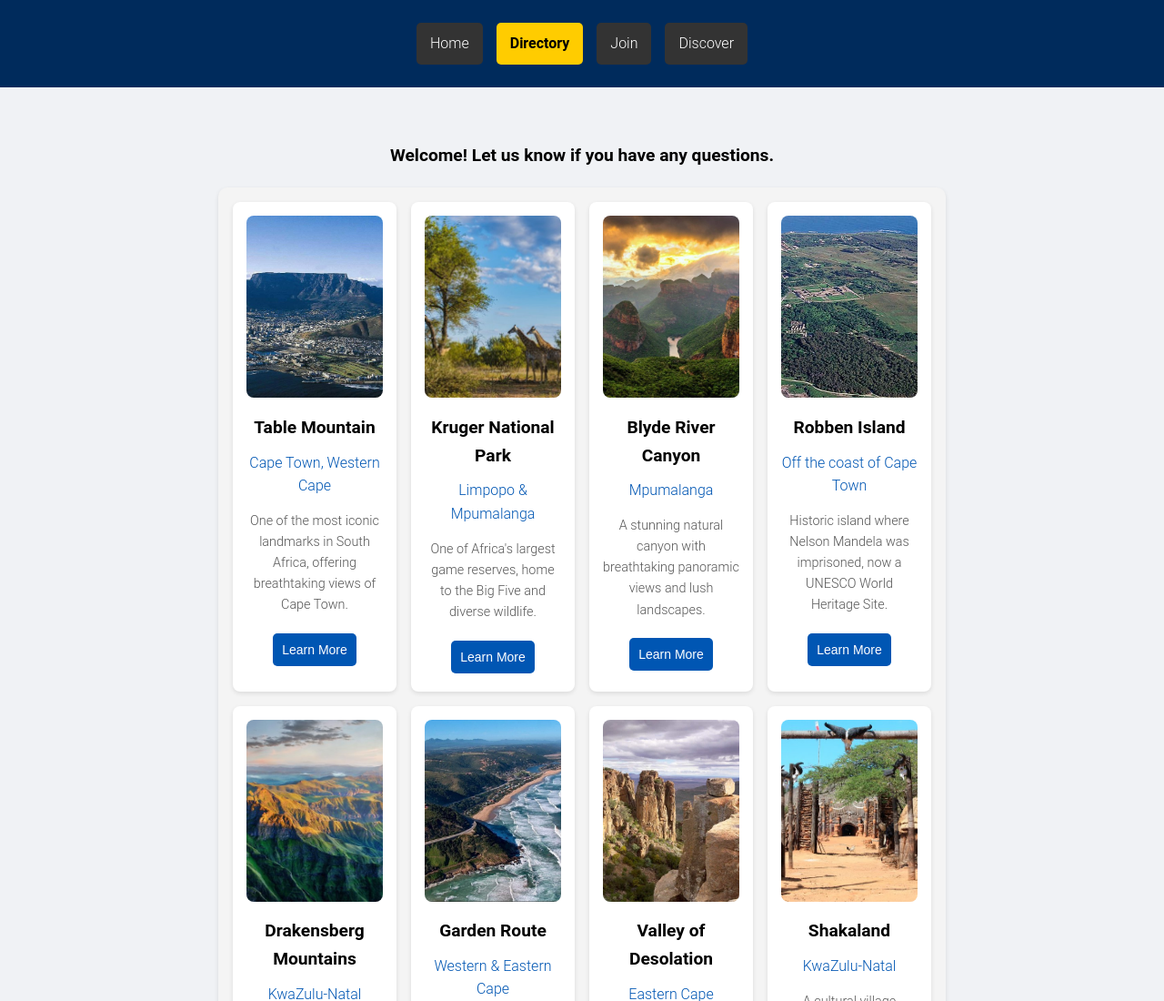
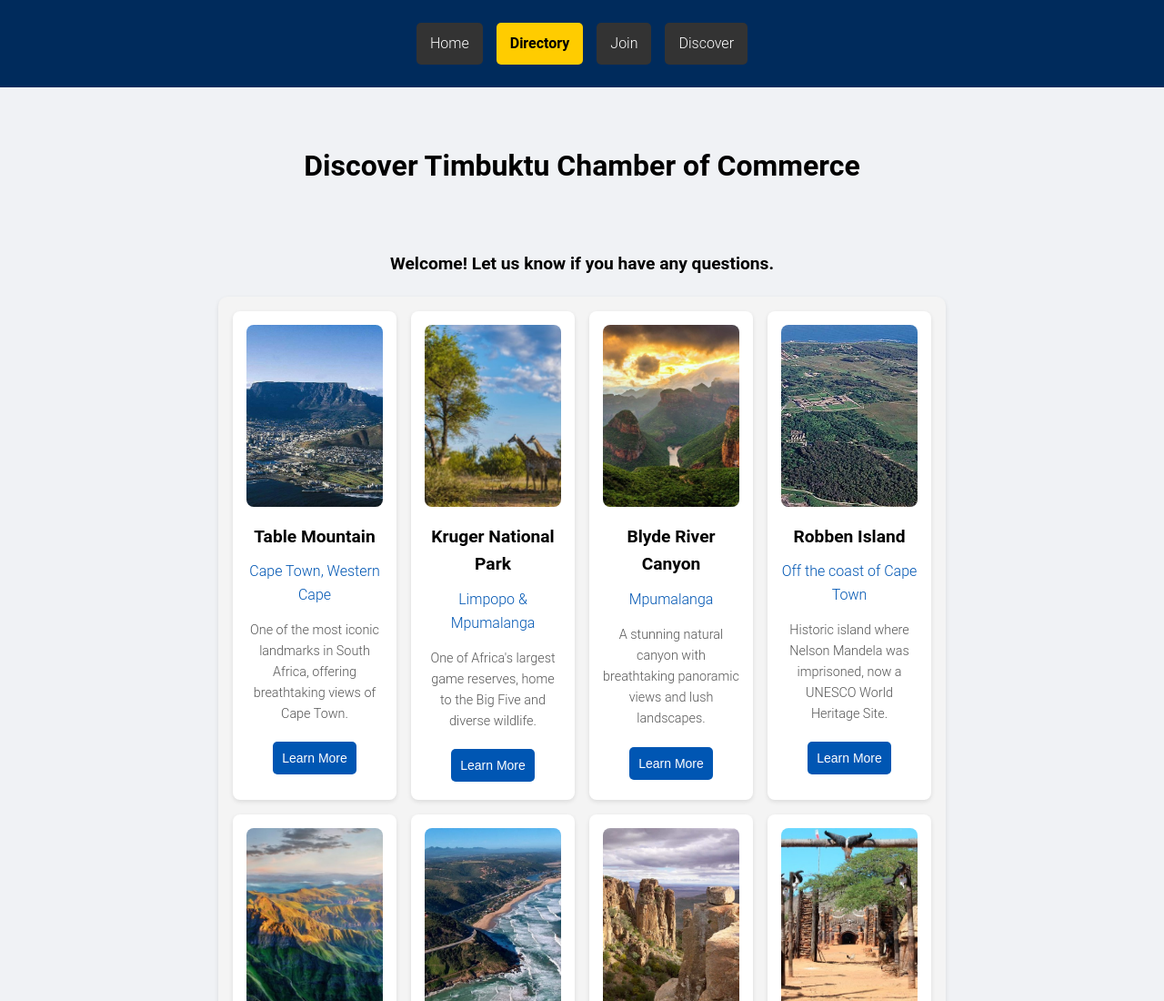
Before and after one commit to NoNameDave/wdd231, a plain HTML site: page chamber/discover.html in a window 1280 px wide. Shown: the top 1100 px of the page at 91% size. Drawn offline with Linux system fonts and the light colour scheme.

Commit message:
Update discover.html

```diff
--- a/chamber/discover.html
+++ b/chamber/discover.html
@@ -35,6 +35,8 @@
       </div>
     </header>
       <main>
+        <h1>Discover Timbuktu Chamber of Commerce</h1>
+        <br>
         <div id="visitMessage"></div>
         <section class="discover-grid">
           <div class="card">
```
